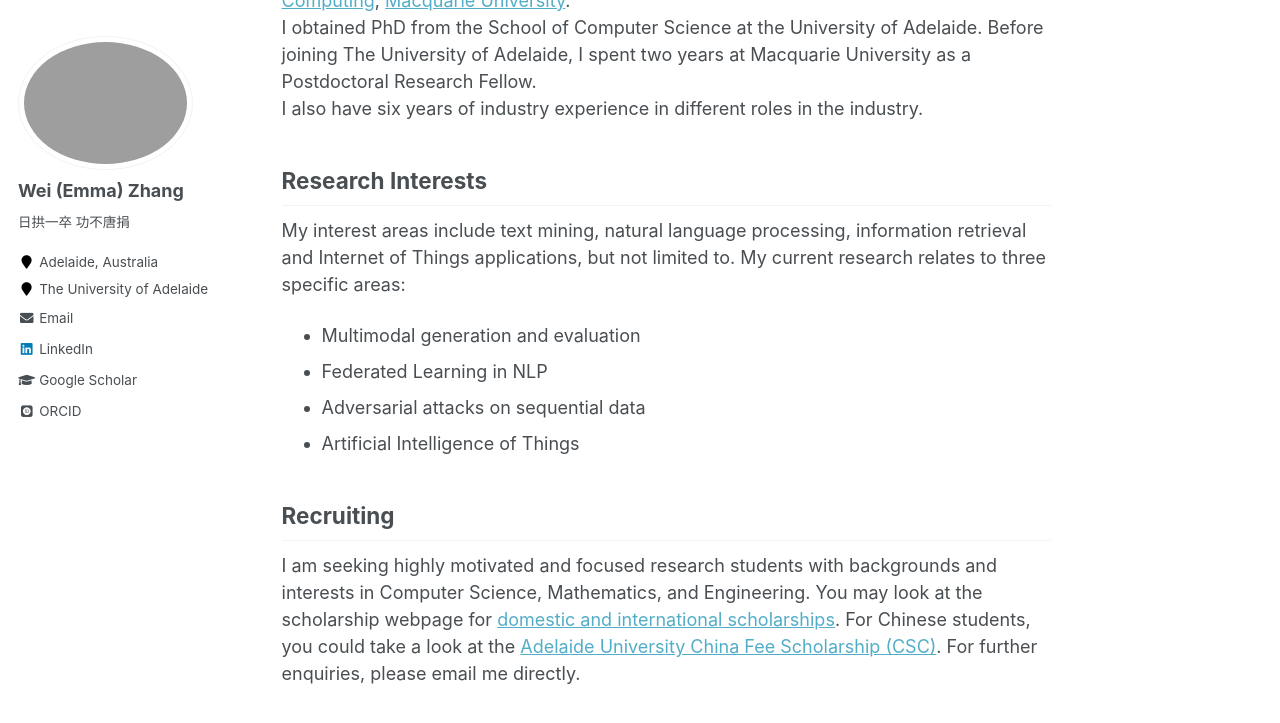
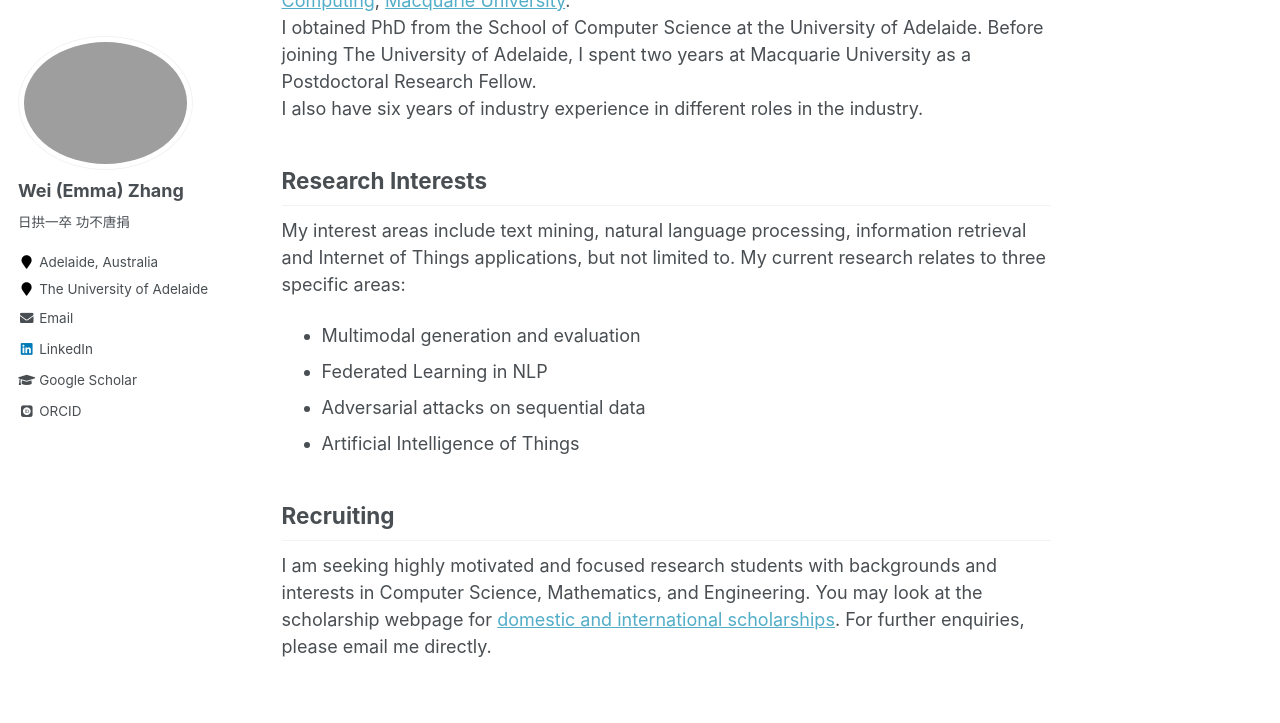
Before and after one commit to weiezhang/weiezhang.github.io, a Jekyll site: the page built from _pages/about.md, in a window 1280 px wide and 900 px high, scrolled down 676 px. Shown: the top 723 px of the window. Built offline with Jekyll 4.4.1, drawn with Linux system fonts in a browser that asks for light colours; some web fonts are replaced.

Commit message:
Update about.md

```diff
--- a/_pages/about.md
+++ b/_pages/about.md
@@ -30,5 +30,4 @@ My current research relates to three specific areas:
 
 ## Recruiting
 I am seeking highly motivated and focused research students with backgrounds and interests in Computer Science, Mathematics, and Engineering.
-You may look at the scholarship webpage for [domestic and international scholarships](https://www.adelaide.edu.au/graduate-research/scholarships#summary-of-main-hdr-scholarships). For Chinese students, you could take a look at the [Adelaide University China Fee Scholarship (CSC)](https://scholarships.adelaide.edu.au/Scholarships/postgraduate-research/all-faculties/adelaide-university-china-fee-scholarships-china).
-For further enquiries, please email me directly.
+You may look at the scholarship webpage for [domestic and international scholarships](https://www.adelaide.edu.au/graduate-research/scholarships#summary-of-main-hdr-scholarships). For further enquiries, please email me directly.
```
